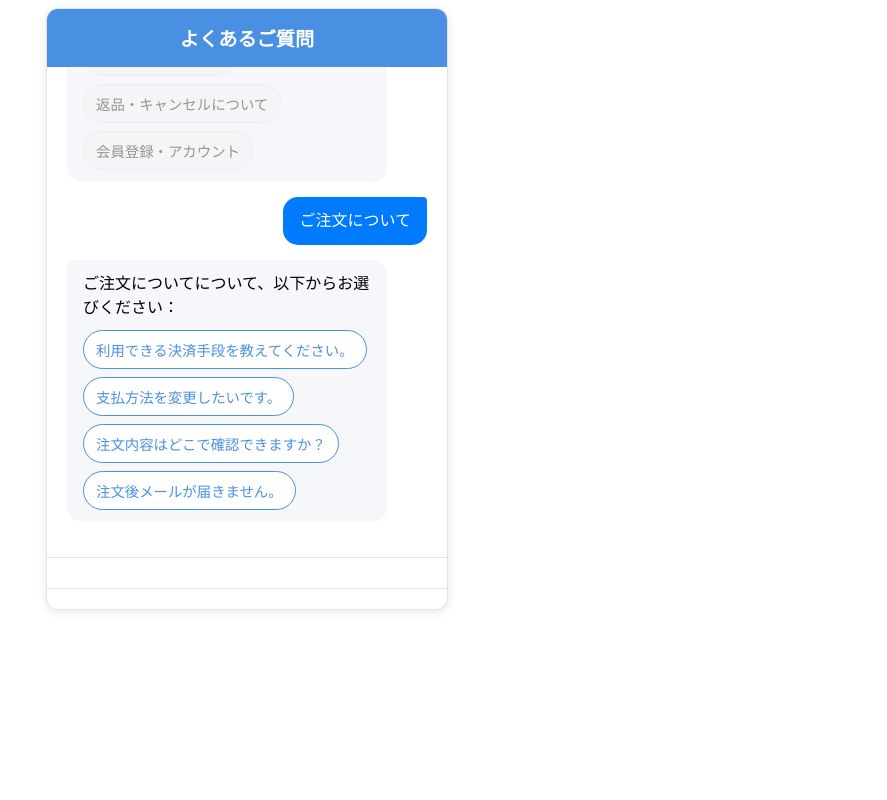
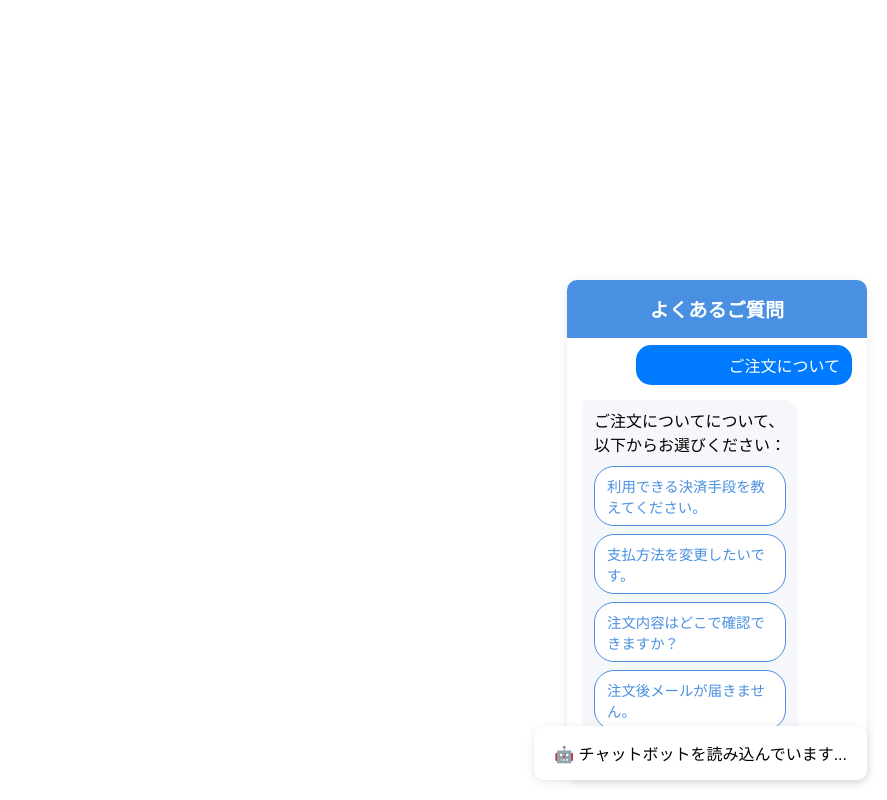
Before and after one commit to TiernanGeary/animestorechatbot, a plain HTML site: page index.html in a window 1280 px wide. Both pictures are taken after a click on the button "ご注文について". Shown: the whole page, without its empty margins (393-1280 px from the left). Drawn offline with Linux system fonts and the light colour scheme.

Commit message:
Enhanced chatbot for Shopify integration: Added DOM loading check, fallback container, and visual confirmation

```diff
--- a/chatbot.js
+++ b/chatbot.js
@@ -124,6 +124,68 @@ const faqData = {
         }
     ]
 };
+
+// Wait for DOM to be ready
+document.addEventListener('DOMContentLoaded', () => {
+    console.log('🤖 Anime Store FAQ Chatbot: Script loaded');
+    initializeChatbot();
+});
+
+function initializeChatbot() {
+    // Create HTML structure if it doesn't exist
+    let container = document.getElementById('chatbot-container');
+    if (!container) {
+        console.log('🤖 Anime Store FAQ Chatbot: No container found, creating one');
+        container = document.createElement('div');
+        container.id = 'chatbot-container';
+        document.body.appendChild(container);
+    }
+
+    // Add visual confirmation
+    const loadingIndicator = document.createElement('div');
+    loadingIndicator.id = 'chatbot-loading';
+    loadingIndicator.innerHTML = '🤖 チャットボットを読み込んでいます...';
+    loadingIndicator.style.cssText = `
+        position: fixed;
+        bottom: 20px;
+        right: 20px;
+        background: white;
+        padding: 15px 20px;
+        border-radius: 10px;
+        box-shadow: 0 2px 10px rgba(0,0,0,0.1);
+        z-index: 1000;
+        font-family: sans-serif;
+    `;
+    container.appendChild(loadingIndicator);
+
+    // Create chatbot structure
+    container.innerHTML += `
+        <div id="chatbot" style="display: none">
+            <div id="chat-messages"></div>
+            <div id="chat-options"></div>
+            <button id="restart-button" style="display: none">最初からやり直す</button>
+        </div>
+        <template id="message-template">
+            <div class="message">
+                <div class="message-content"></div>
+            </div>
+        </template>
+        <template id="options-template">
+            <button class="option"></button>
+        </template>
+    `;
+
+    // Initialize chatbot
+    console.log('🤖 Anime Store FAQ Chatbot: Initializing chatbot interface');
+    const chatbot = new ChatBot();
+
+    // Remove loading indicator and show chatbot after a brief delay
+    setTimeout(() => {
+        loadingIndicator.remove();
+        document.getElementById('chatbot').style.display = 'block';
+        console.log('🤖 Anime Store FAQ Chatbot: Ready to help!');
+    }, 1000);
+}
 
 class ChatBot {
     constructor() {
@@ -383,8 +445,3 @@ class ChatBot {
         this.messagesContainer.scrollTop = this.messagesContainer.scrollHeight;
     }
 }
-
-// Initialize the chatbot when the DOM is loaded
-document.addEventListener('DOMContentLoaded', () => {
-    new ChatBot();
-});
--- a/styles.css
+++ b/styles.css
@@ -8,19 +8,106 @@
     --user-message-color: #007AFF;
 }
 
-.chatbot-container {
-    width: 100%;
-    max-width: 400px;
-    height: 600px;
-    margin: 0 auto;
-    border: 1px solid var(--border-color);
-    border-radius: 12px;
+#chatbot-container {
+    position: fixed;
+    bottom: 20px;
+    right: 20px;
+    width: 300px;
+    max-height: 500px;
+    background: white;
+    border-radius: 10px;
+    box-shadow: 0 2px 10px rgba(0,0,0,0.1);
+    z-index: 1000;
     overflow: hidden;
+    font-family: -apple-system, BlinkMacSystemFont, "Segoe UI", Roboto, Helvetica, Arial, sans-serif;
+}
+
+#chatbot {
     display: flex;
     flex-direction: column;
-    background-color: #FFFFFF;
-    box-shadow: 0 2px 10px rgba(0, 0, 0, 0.1);
-    font-family: "Hiragino Sans", "Hiragino Kaku Gothic ProN", "メイリオ", sans-serif;
+    height: 100%;
+    max-height: 500px;
+    background: white;
+}
+
+#chat-messages {
+    flex: 1;
+    overflow-y: auto;
+    padding: 15px;
+    max-height: 400px;
+}
+
+.message {
+    margin-bottom: 10px;
+    max-width: 80%;
+}
+
+.message.user {
+    margin-left: auto;
+    text-align: right;
+}
+
+.message-content {
+    display: inline-block;
+    padding: 8px 12px;
+    border-radius: 15px;
+    background: #f0f0f0;
+}
+
+.message.user .message-content {
+    background: #007bff;
+    color: white;
+}
+
+#chat-options {
+    padding: 10px;
+    border-top: 1px solid #eee;
+}
+
+.options-group {
+    display: flex;
+    flex-direction: column;
+    gap: 5px;
+}
+
+.option {
+    padding: 8px 12px;
+    border: 1px solid #ddd;
+    border-radius: 5px;
+    background: white;
+    cursor: pointer;
+    transition: background-color 0.2s;
+    text-align: left;
+    font-size: 14px;
+}
+
+.option:hover {
+    background: #f8f9fa;
+}
+
+.option.success {
+    border-color: #28a745;
+    color: #28a745;
+}
+
+.option.error {
+    border-color: #dc3545;
+    color: #dc3545;
+}
+
+#restart-button {
+    width: 100%;
+    padding: 8px;
+    background: #6c757d;
+    color: white;
+    border: none;
+    border-radius: 0 0 10px 10px;
+    cursor: pointer;
+    display: none;
+}
+
+#restart-button:hover {
+    background: #5a6268;
 }
 
 .chatbot-header {
@@ -47,24 +134,6 @@
     animation: fadeIn 0.3s ease-in;
     display: flex;
     flex-direction: column;
-}
-
-.message.user {
-    align-items: flex-end;
-}
-
-.message-content {
-    background-color: var(--secondary-color);
-    padding: 12px 16px;
-    border-radius: 15px;
-    max-width: 80%;
-    line-height: 1.5;
-}
-
-.message.user .message-content {
-    background-color: var(--user-message-color);
-    color: white;
-    border-top-right-radius: 4px;
 }
 
 .message:not(.user) .message-content {
```
